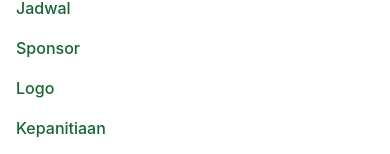
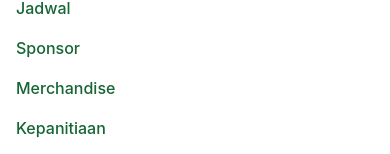
Before and after one commit to Inocensius10/hut-paroki-st-barnabas, a React (Vite) app: page / in a window 390 px wide. Both pictures are taken after a click on the button 359 px from the left and 40 px from the top of the page. Shown: the part 180-334 px from the top of the page. Built offline with nearby package versions, Linux system fonts and the light colour scheme.

Commit message:
perbaikan navbar versi mobile

```diff
--- a/src/components/Navbar.jsx
+++ b/src/components/Navbar.jsx
@@ -81,7 +81,7 @@ export default function Navbar() {
             {menuItem("/informasi", "Informasi", () => setOpen(false))}
             {menuItem("/jadwal", "Jadwal", () => setOpen(false))}
             {menuItem("/sponsor", "Sponsor", () => setOpen(false))}
-            {menuItem("/logo", "Logo", () => setOpen(false))}
+            {menuItem("/merchandise", "Merchandise", () => setOpen(false))}
             {menuItem("/kepanitiaan", "Kepanitiaan", () => setOpen(false))}
           </div>
         </div>
```
